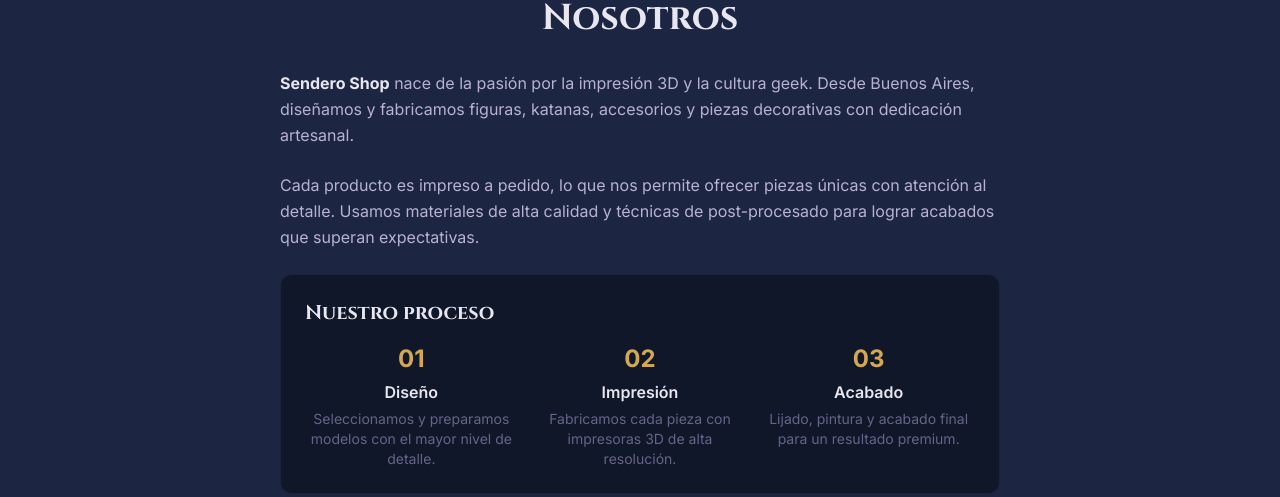
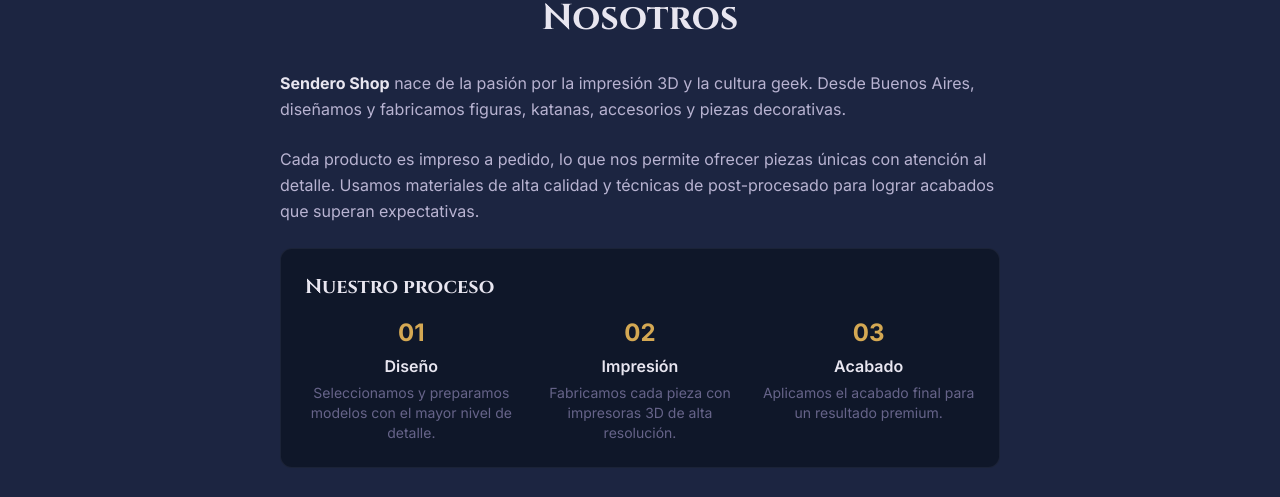
Before and after one commit to AgustinJak/Sendero_Shop, a Next.js app: page /nosotros in a window 1280 px wide. Shown: the part 131-628 px from the top of the page. Built offline with nearby package versions, Linux system fonts and the light colour scheme; no server answers; the database is empty.

Commit message:
Corecciones.

```diff
--- a/src/app/(storefront)/nosotros/page.tsx
+++ b/src/app/(storefront)/nosotros/page.tsx
@@ -3,7 +3,7 @@
 export const metadata: Metadata = {
   title: "Nosotros",
   description:
-    "Conoce a Sendero Shop: figuras y accesorios impresos en 3D con dedicación artesanal. Producción a pedido desde Buenos Aires.",
+    "Conoce a Sendero Shop: figuras y accesorios impresos en 3D. Producción a pedido desde Buenos Aires.",
   alternates: { canonical: "https://sendero3d.com/nosotros" },
 };
 
@@ -19,7 +19,7 @@
           <strong className="text-niebla">Sendero Shop</strong> nace de la
           pasión por la impresión 3D y la cultura geek. Desde Buenos Aires,
           diseñamos y fabricamos figuras, katanas, accesorios y piezas
-          decorativas con dedicación artesanal.
+          decorativas.
         </p>
 
         <p>
@@ -48,7 +48,7 @@
               {
                 step: "03",
                 title: "Acabado",
-                desc: "Lijado, pintura y acabado final para un resultado premium.",
+                desc: "Aplicamos el acabado final para un resultado premium.",
               },
             ].map((item) => (
               <div key={item.step} className="text-center">
--- a/src/app/(storefront)/terminos/page.tsx
+++ b/src/app/(storefront)/terminos/page.tsx
@@ -35,7 +35,7 @@
           <p>
             Los precios están expresados en pesos argentinos (ARS) e incluyen IVA cuando corresponda.
             Sendero Shop se reserva el derecho de modificar precios sin previo aviso. Los medios de
-            pago aceptados son: MercadoPago, transferencia bancaria y efectivo (solo retiro en persona).
+            pago aceptados son: MercadoPago, Tarjeta de Debito/Creadito, transferencia bancaria y efectivo (solo retiro en persona).
           </p>
         </Section>
 
@@ -60,7 +60,7 @@
           <p>
             Por la naturaleza artesanal de los productos impresos en 3D, no se aceptan devoluciones
             por arrepentimiento salvo lo dispuesto por la Ley 24.240 de Defensa del Consumidor. En
-            caso de productos defectuosos o dañados durante el envío, contactar dentro de las 48h
+            caso de productos defectuosos o dañados durante el envío, contactar dentro de las 24h
             de recibido con fotos del producto.
           </p>
         </Section>
```
